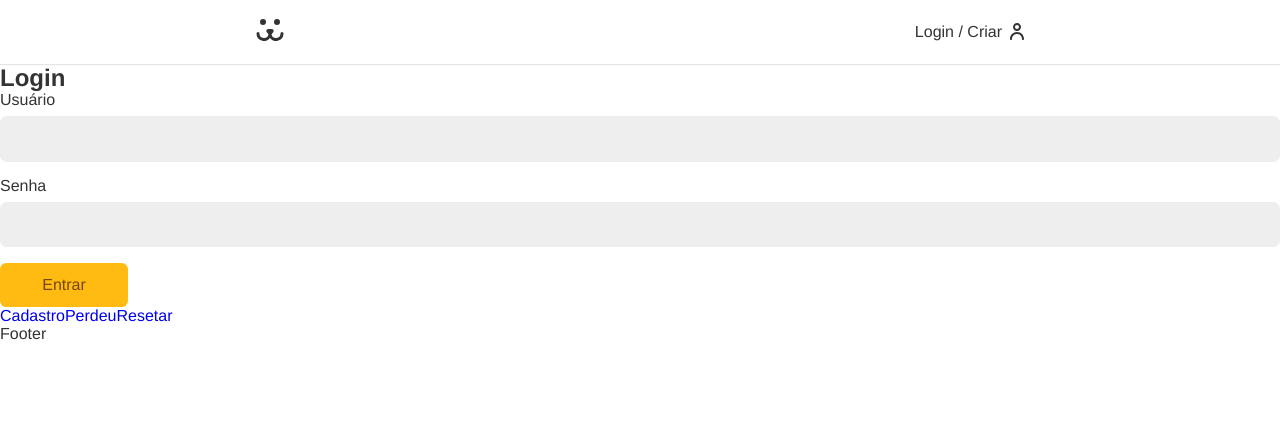
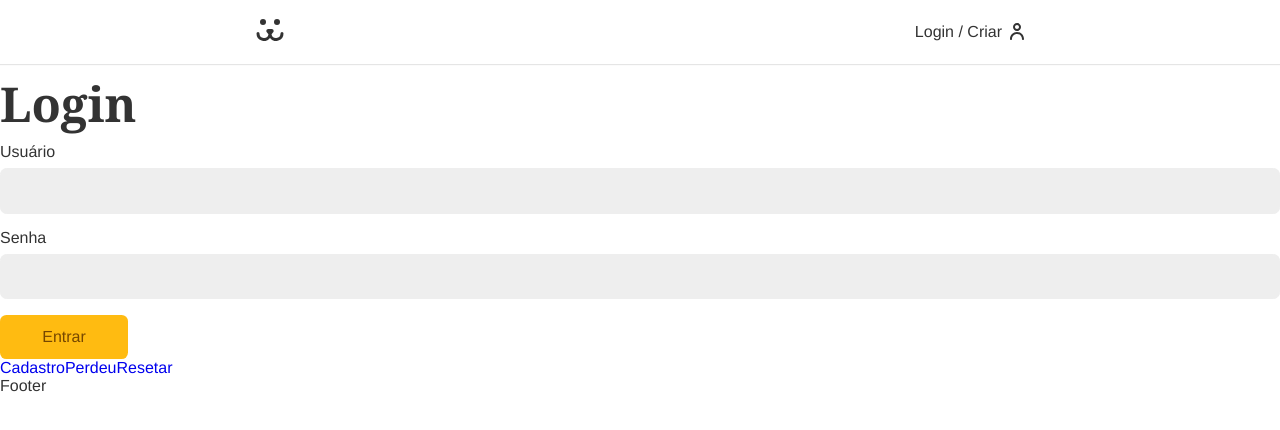
Before and after one commit to rochamaatheus/React-Redux-Dogs, a React (Vite) app: page /login in a window 1280 px wide. Shown: the top 430 px of the page. Built offline with nearby package versions, Linux system fonts and the light colour scheme.

Commit message:
Criando a classe title

```diff
--- a/src/App.css
+++ b/src/App.css
@@ -7,7 +7,7 @@ body {
   padding-top: 4rem;
   color: #333;
   --type-first: Helvetica, Arial, sans-serif;
-  --type-second: 'Spectral', Georgia;
+  --type-second: 'Spectral', georgia;
   font-family: var(--type-first);
 }
 
@@ -49,6 +49,14 @@ a {
   margin: 0 auto;
 }
 
+.title {
+  font-family: var(--type-second);
+  line-height: 1;
+  font-size: 3rem;
+  margin: 1rem 0;
+  position: relative;
+}
+
 .animeLeft {
   opacity: 0;
   transform: translate3d(-20px);
```
